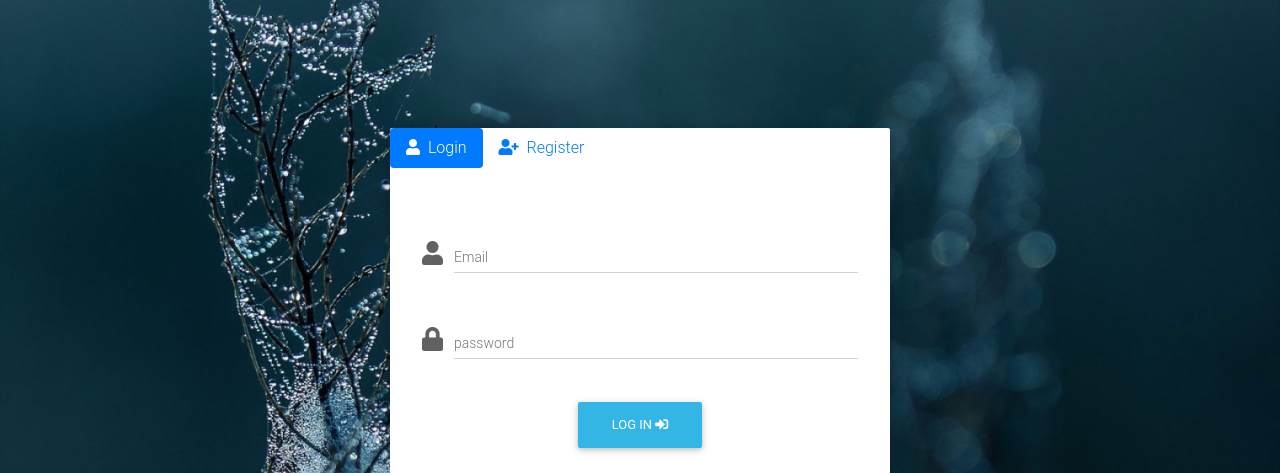
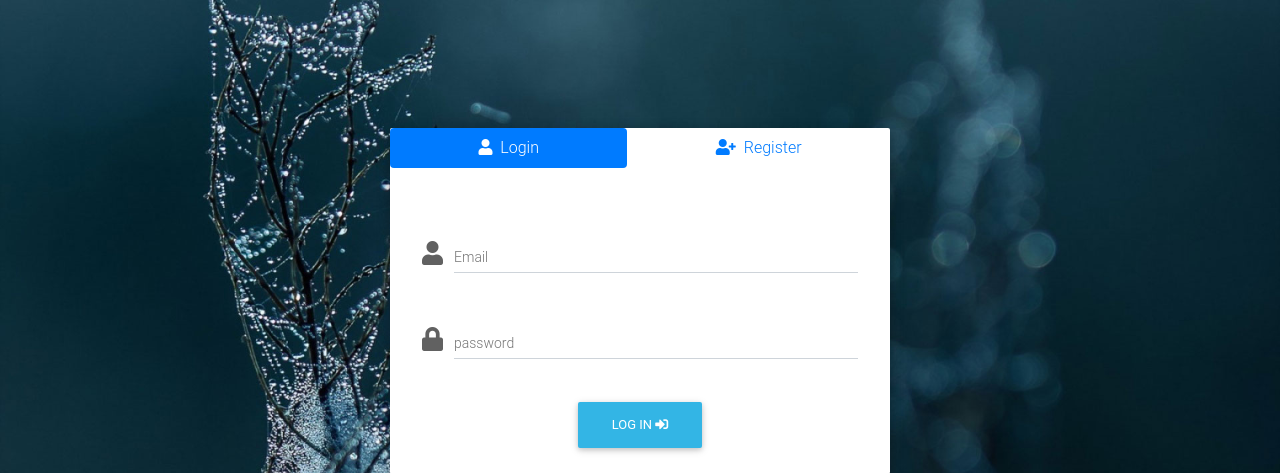
Before and after one commit to SulemanSaeed047/SkinDiseaseDetectionSystem, a Django app: page / in a window 1280 px wide. Shown: the top 473 px of the page. Run offline with Django 4.2, Linux system fonts and the light colour scheme; some libraries are stand-ins or nearby versions.

Commit message:
SignUp Issue Solved

```diff
--- a/mysite/templates/signup.html
+++ b/mysite/templates/signup.html
@@ -69,7 +69,7 @@
 
         <!-- Nav tabs -->
 
-        <ul  class="nav nav-pills" role="tablist">
+        <ul  class="nav nav-pills nav-fill" role="tablist">
 
             <li class="nav-item">
 
```
